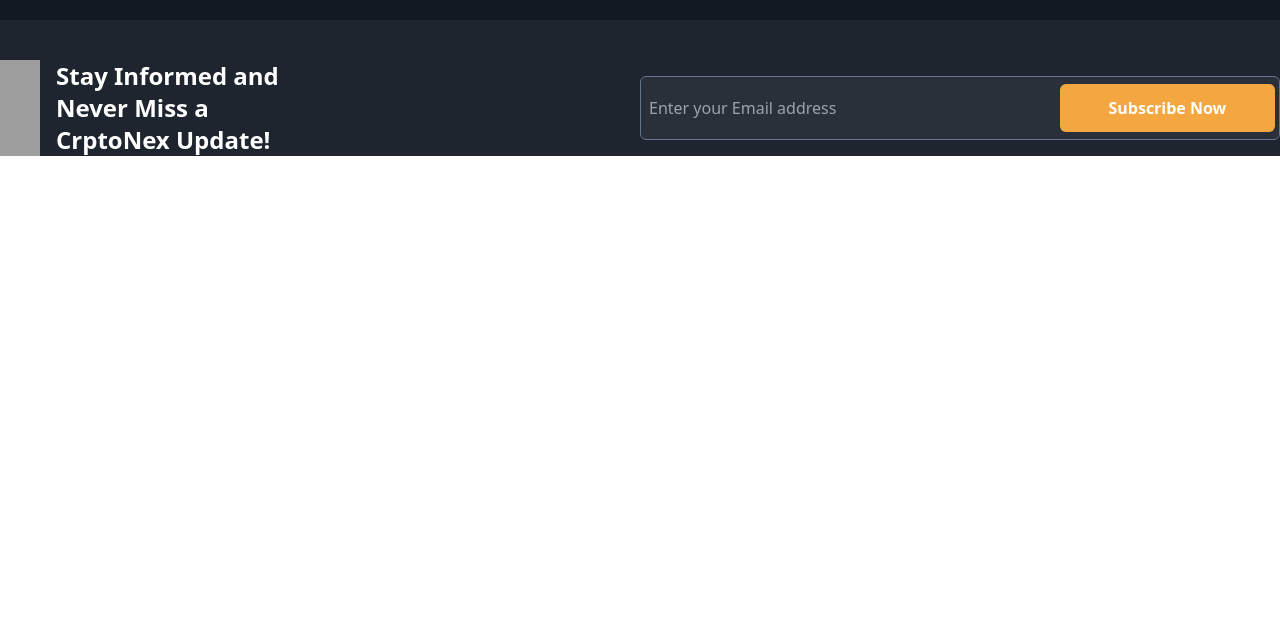
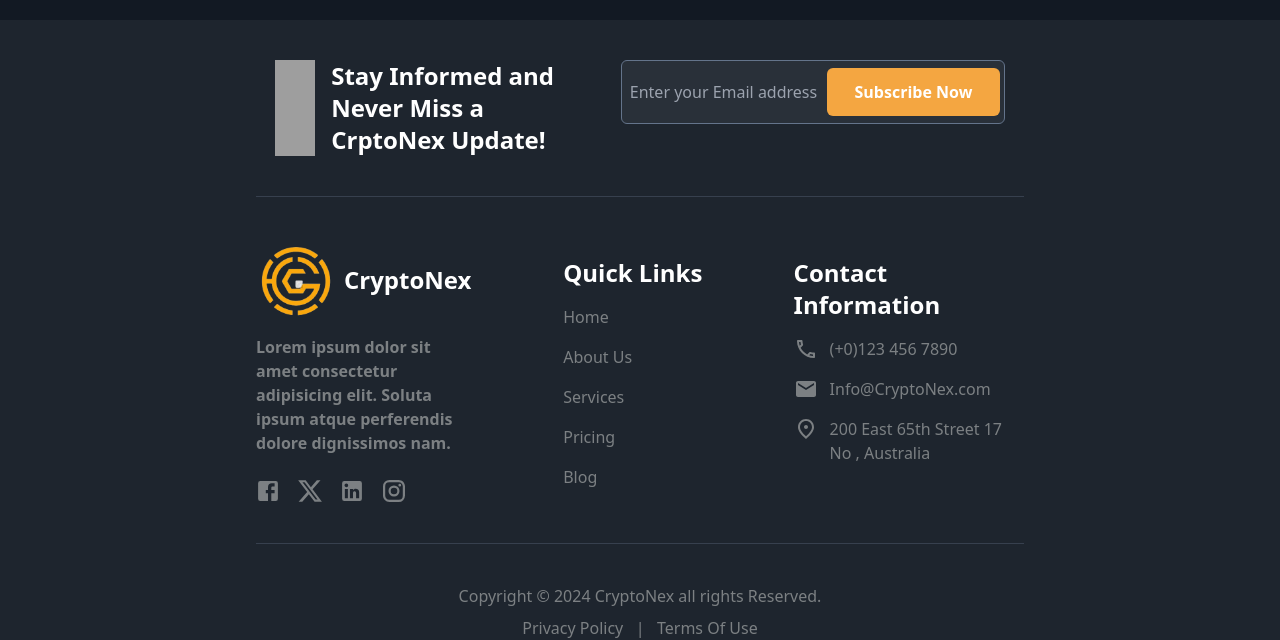
Before and after one commit to CyberSphereX/CryptoNex, a React (Vite) app in the folder CryptoNex/: page /Home in a window 1280 px wide. Shown: the part 3172-3812 px from the top of the page. Before the commit the page ends 3328 px from the top, so only its background shows below. Built offline with nearby package versions, Linux system fonts and the light colour scheme; no server answers; grey boxes are pictures that could not be loaded.

Commit message:
Home Page complete

```diff
--- a/CryptoNex/src/Components/Footer.jsx
+++ b/CryptoNex/src/Components/Footer.jsx
@@ -1,28 +1,145 @@
 import React from 'react'
-
+import logo from "../Assets/logo.png"
+import FacebookIcon from '@mui/icons-material/Facebook';
+import XIcon from '@mui/icons-material/X';
+import LinkedInIcon from '@mui/icons-material/LinkedIn';
+import InstagramIcon from '@mui/icons-material/Instagram';
+import { Link } from 'react-router-dom';
+import LocalPhoneOutlinedIcon from '@mui/icons-material/LocalPhoneOutlined';
+import EmailIcon from '@mui/icons-material/Email';
+import FmdGoodOutlinedIcon from '@mui/icons-material/FmdGoodOutlined';
 const Footer = () => {
     return (
 
-        <>
-            <div className='bg-customSlate flex flex-col items-center md:flex-row md:justify-around   '>
-                <div className='flex text-white font-bold text-lg w-[90%] mx-auto mt-10 md:w-[50%]'>
+        <section className='bg-customSlate' >
+            <div className=' flex flex-col md:w-[95%] md:mx-auto md:flex-row md:justify-around xl:w-[60%] xl:mx-auto  '>
+                <div className='flex text-white  font-bold text-lg w-[93%] mx-auto mt-10 md:w-[50%] xl:w-[40%]'>
                     <img src="https://demo.awaikenthemes.com/html-preview/quivox/html/images/icon-stay-info.svg" alt="" className='w-10 mr-4' />
-                    <p className='inline xl:text-2xl w-[40%]'>
+                    <p className='inline xl:text-2xl'>
                         Stay Informed and Never Miss a CrptoNex Update!
                     </p>
                 </div>
 
 
-                <div className='flex flex-col items-center justify-around border  border-slate-500 bg-inputColor rounded-md w-[90%] h-32 mt-10 md:flex-row md:h-16 md:justify-between md:w-[50%] '>
+                <div className='flex flex-col items-center justify-around border mx-auto border-slate-500 bg-inputColor rounded-md w-[93%] h-32 mt-10 md:flex-row md:h-16 md:justify-between md:w-[50%] '>
                     <input type="text" placeholder='Enter your Email address' className='bg-transparent outline-none text-white  w-[96%] md:w-[67%] md:ml-2  h-12' />
-                    <button className='bg-customYellow w-[96%] md:w-56 md:mr-1 h-12 rounded-md text-white font-bold'>
+
+
+
+                    <button className='bg-customYellow w-[98%] md:w-56 md:mr-1 h-12 rounded-md text-white font-bold'>
                         Subscribe Now
                     </button>
                 </div>
+
             </div>
-            {/* <hr className='border-1 border-opacity-35 mt-10 mb-10 w-[90%] border-slate-500 ' /> */}
 
-        </>
+            <hr className='border-1 border-opacity-35 mt-10 mb-5 w-[90%] border-slate-500 mx-auto xl:w-[60%] ' />
+
+
+
+
+            {/* logo+Name Div */}
+            <div className='ml-4 flex flex-col md:ml-8 text-textColor lg:flex-row lg:justify-between xl:w-[60%] xl:mx-auto'>
+                <div className='flex flex-col lg:self-start  lg:w-[30%] lg:mt-5 '>
+
+                    <div className='flex  items-center ' >
+                        <div className=' mr-2'>
+                            <img src={logo} className='w-20' alt="" />
+                        </div>
+                        <div>
+                            <h1 className='text-2xl font-bold text-white  '>
+                                Crypto<span>Nex</span>
+                            </h1>
+                        </div>
+                    </div>
+
+
+                    <div className='text-textColor lg:w-[95%] mt-3 font-semibold'>
+                        <p>
+                            Lorem ipsum dolor sit amet consectetur adipisicing elit. Soluta ipsum atque perferendis dolore dignissimos nam.
+                        </p>
+                    </div>
+                    <div className='mt-6  '>
+                        <div className='flex justify-between w-[95%] md:w-[25%] lg:w-[65%]'>
+                            <FacebookIcon className='scale-110  ' />
+                            <XIcon className='scale-110  ' />
+                            <LinkedInIcon className='scale-110  ' />
+                            <InstagramIcon className='scale-110  ' />
+                        </div>
+                    </div>
+                </div>
+
+                {/* social media platforms */}
+
+
+                {/* Links */}
+                <div className='md:flex flex-row justify-between mt-5 md:mt-10  md:mb-3 lg:w-[60%]'>
+                    <div className='md:w-[50%] mb-6 md:mb-0'>
+                        <h1 className='text-2xl font-bold  text-white'>
+                            Quick Links
+                        </h1>
+                        <div className='flex flex-col  justify-between'>
+                            <Link className='mt-4'>Home</Link>
+                            <Link className='mt-4'>About Us</Link>
+                            <Link className='mt-4'>Services</Link>
+                            <Link className='mt-4'>Pricing</Link>
+                            <Link className='mt-4'>Blog</Link>
+                        </div>
+
+                    </div>
+                    {/* icons */}
+                    <div className='w-[70%] md:w-[50%] ' >
+                        <h1 className='text-2xl font-bold text-white'>
+                            Contact Information
+                        </h1>
+                        <div className='flex flex-col'>
+                            <div className='flex mt-4 '>
+                                <LocalPhoneOutlinedIcon className='mr-3' />
+                                <h1 >
+                                    (+0)123 456 7890
+                                </h1>
+                            </div>
+                            <div className='flex mt-4 '>
+                                <EmailIcon className='mr-3' />
+                                <h1 >
+                                    Info@CryptoNex.com
+                                </h1>
+                            </div>
+                            <div className='flex mt-4 '>
+                                <FmdGoodOutlinedIcon className='mr-3' />
+                                <h1 >200 East 65th Street 17 No , Australia</h1>
+                            </div>
+
+                        </div>
+                    </div>
+                </div>
+            </div>
+
+
+
+
+
+
+
+
+
+
+
+            <hr className='border-1 border-opacity-35 mt-10 mb-10 w-[90%] border-slate-500 mx-auto xl:w-[60%] ' />
+            <div className='text-textColor'>
+                <h1 className='text-center'>
+                    Copyright 	&#169; 2024 CryptoNex all rights Reserved.
+                </h1>
+                <p className='text-center mt-2'>
+                    Privacy Policy &nbsp; | &nbsp; Terms Of Use
+                </p>
+            </div>
+
+
+
+
+
+        </section>
     )
 }
 
--- a/CryptoNex/tailwind.config.js
+++ b/CryptoNex/tailwind.config.js
@@ -11,7 +11,8 @@
         customSlate: "#1e252e",
         customBg: "#121923",
         customWhite: "#c3c4c3 ",
-        inputColor: "#293039"
+        inputColor: "#293039",
+        textColor: "#7c8083"
       }
     },
   },
```
